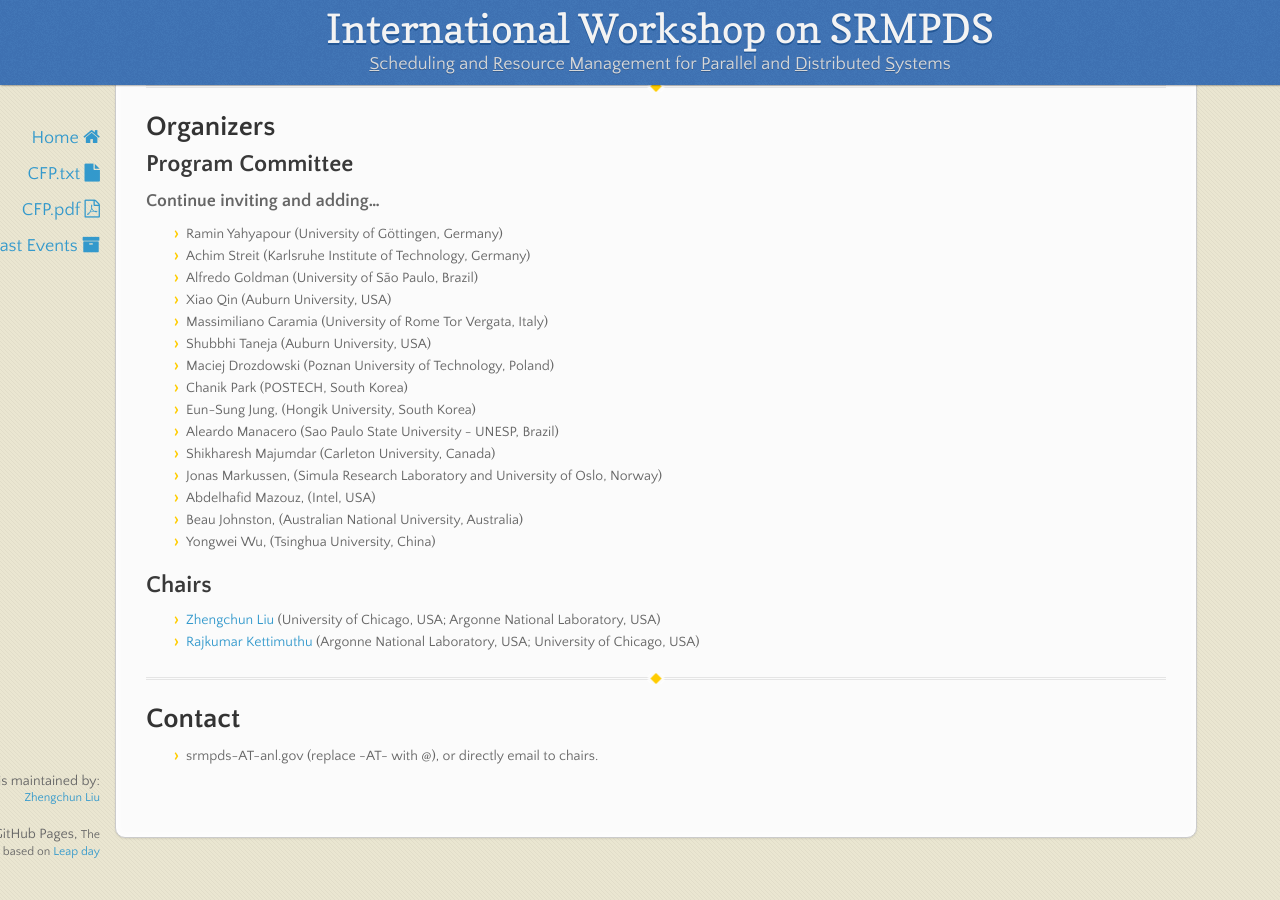
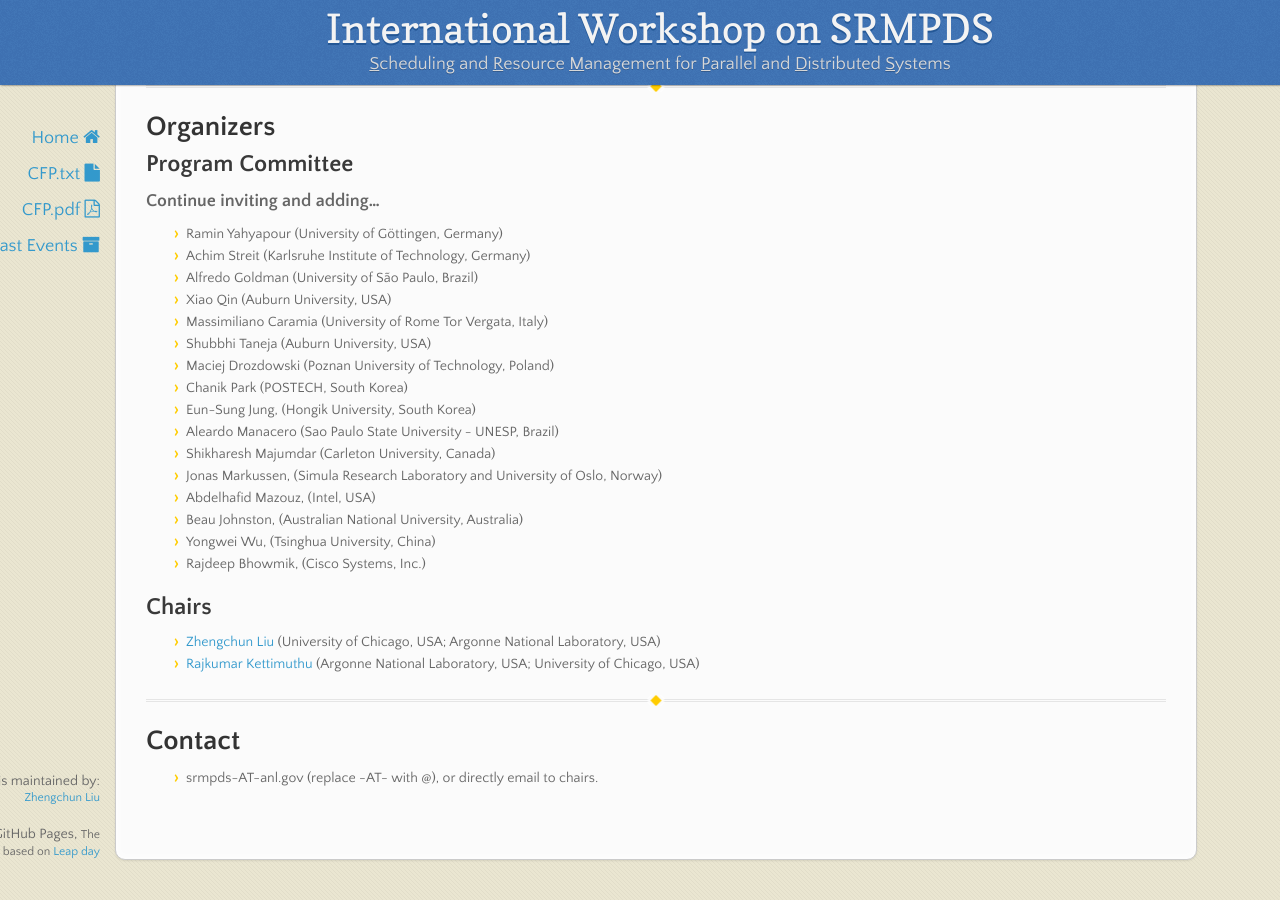
Before and after one commit to srmpds/srmpds.github.io, a Jekyll site: the page built from index.md, in a window 1280 px wide and 900 px high, scrolled down 1461 px. Built offline with Jekyll 4.4.1, drawn with Linux system fonts in a browser that asks for light colours; nearby versions of some CDN libraries; before the commit the page ends 2339 px from its top, so only the background shows below that.

Commit message:
add, delete, polish etc.

```diff
--- a/index.md
+++ b/index.md
@@ -85,6 +85,7 @@ TBD
 * Abdelhafid Mazouz, (Intel, USA)
 * Beau Johnston, (Australian National University, Australia)
 * Yongwei Wu, (Tsinghua University, China)
+* Rajdeep Bhowmik, (Cisco Systems, Inc.)
 
 ## Chairs
 * [Zhengchun Liu](https://lzhengchun.github.io/) (University of Chicago, USA; Argonne National Laboratory, USA)
```
